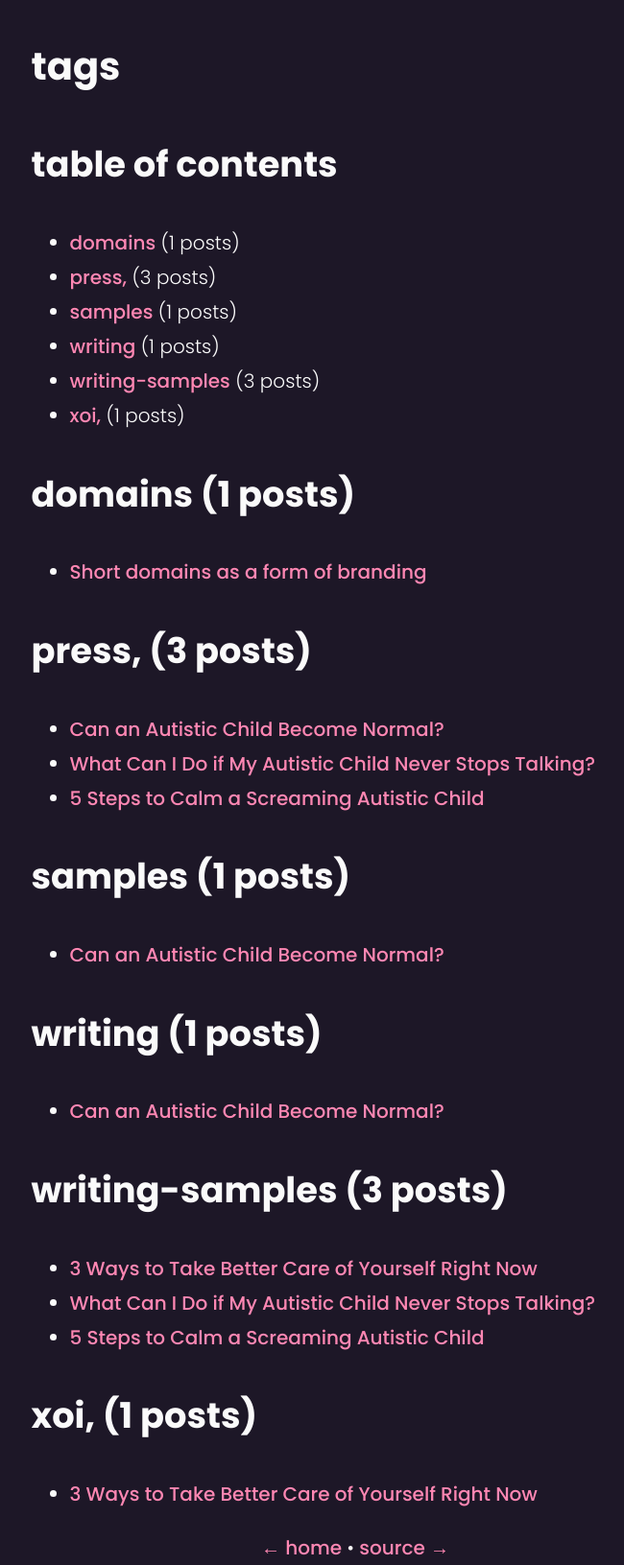
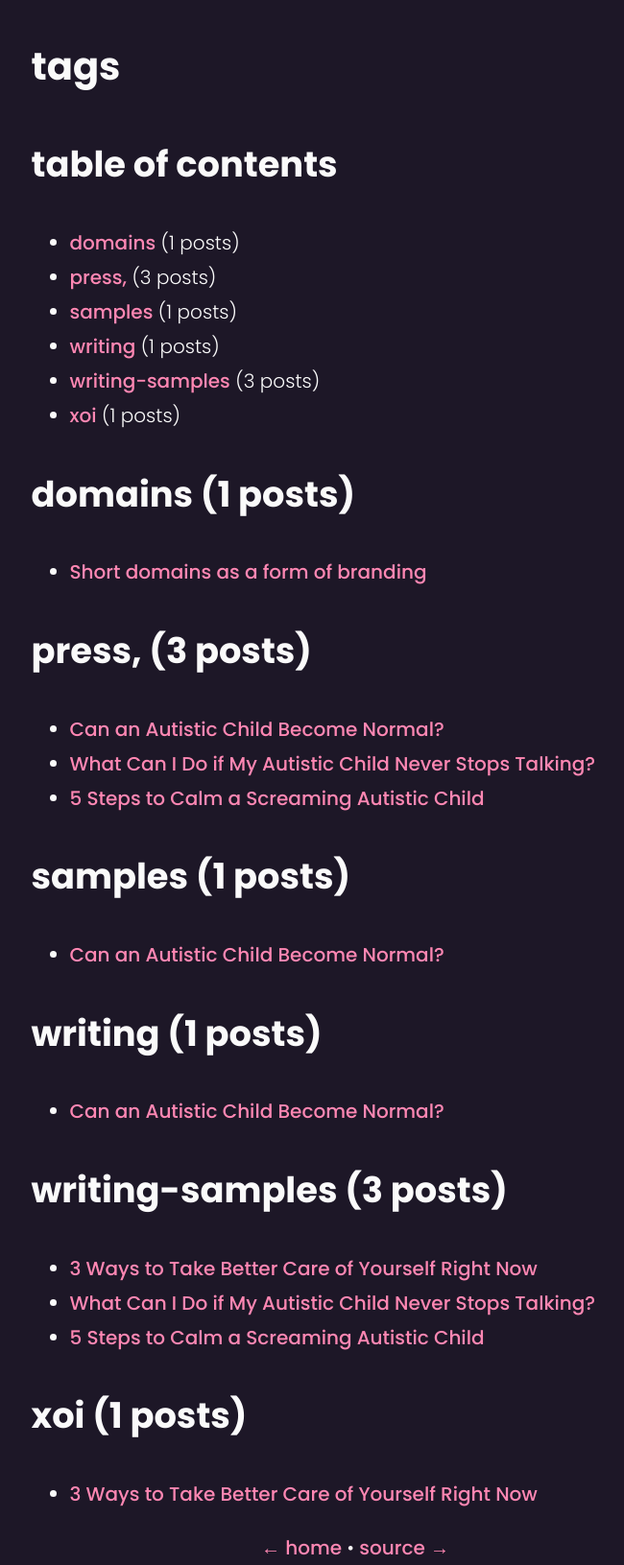
Before and after one commit to autisticjane/autisticjane.github.io, a Jekyll site: the page built from tags.html, in a window 1280 px wide. Shown: the whole page at 96% size, without its empty margins (270-920 px from the left). Built offline with Jekyll 4.4.1, drawn with Linux system fonts in a browser that asks for light colours.

```diff
--- a/_posts/2022-04-25-better-care.html
+++ b/_posts/2022-04-25-better-care.html
@@ -3,7 +3,9 @@ layout: post
 date: '2022-04-25'
 title: 3 Ways to Take Better Care of Yourself Right Now
 subtitle:
-tags: xoi, writing-samples
+tags:
+- xoi
+- writing-samples
 ---
 
 If you are not automatically redirected, please <a href="https://xoizzy.co/better-care/">click this link</a>.
```
